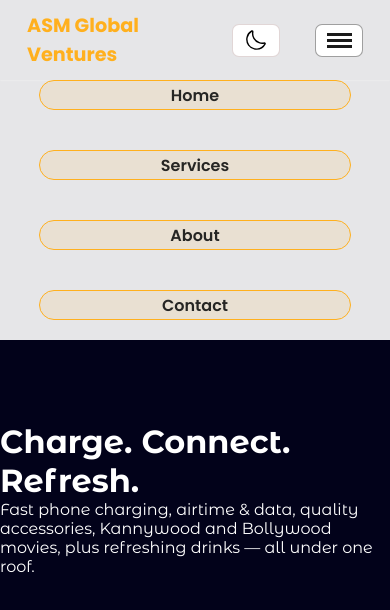
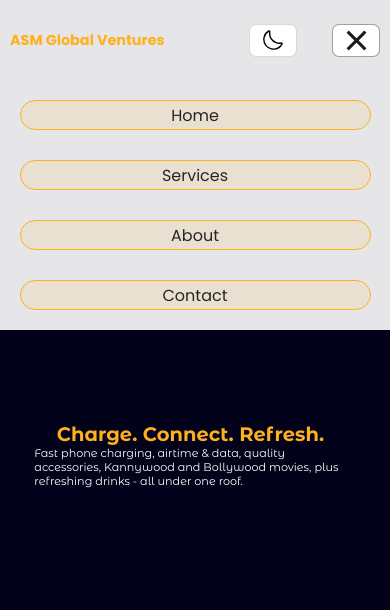
Before and after one commit to Mikaila-Dev/asm-global, a React (Vite) app: page / in a window 390 px wide. Both pictures are taken after a click on the element 339 px from the left and 40 px from the top of the page. Shown: the top 610 px of the page. Built offline with nearby package versions, Linux system fonts and the light colour scheme.

Commit message:
complete header

```diff
--- a/src/Header.jsx
+++ b/src/Header.jsx
@@ -1,10 +1,23 @@
+import { useState } from "react"
 import dark from "./assets/dark.svg"
 export const Header = () => {
+    const [isClickHambuger, setIsClickHambuger] = useState(false);
+    const [isClickBar1, setIsClickBar1] = useState(false)
+    const [isClickBar2, setIsClickBar2] = useState(false)
+    const [isClickBar3, setIsClickBar3] = useState(false)
+
+    const handleClickHambuger = ()=>{
+        setIsClickHambuger(!isClickHambuger)
+        setIsClickBar1(!isClickBar1)
+        setIsClickBar2(!isClickBar2)
+        setIsClickBar3(!isClickBar3)
+    }
+
     return(
         <div>
         <header className="header">
             <div className="logo-name">ASM Global Ventures</div>
-            <nav className="nav-links">
+            <nav className={!isClickHambuger ? "nav-links" : "show"}>
                 <li><a href="#">Home</a></li>
                 <li><a href="#">Services</a></li>
                 <li><a href="#">About</a></li>
@@ -14,10 +27,10 @@ export const Header = () => {
                 <div className="setting">
                     <img style={{width: "20px"}} src={dark} alt="" />
                 </div>
-                <div className="hambuger">
-                    <span className="bar"></span>
-                    <span className="bar"></span>
-                    <span className="bar"></span>
+                <div onClick={handleClickHambuger} className="hambuger">
+                    <span className={!isClickBar1 ? "bar" : "bar-style1"}></span>
+                    <span className={!isClickBar2 ? "bar" : "bar-style2"}></span>
+                    <span className={!isClickBar3 ? "bar" : "bar-style3"}></span>
 
                 </div>
             </div>
--- a/src/HeroSection.jsx
+++ b/src/HeroSection.jsx
@@ -2,8 +2,8 @@
 export const HeroSection = () => {
     return(
         <div className="hero">
-        <h1 style={{color: "white"}}>Charge. Connect. Refresh.</h1>
-        <p style={{color: "white"}}>Fast phone charging, airtime & data, quality accessories, Kannywood and Bollywood movies, plus refreshing drinks — all under one roof.</p>
+        <h1 style={{color: "#ffb01e"}}>Charge. Connect. Refresh.</h1>
+        <p style={{color: "white"}}>Fast phone charging, airtime & data, quality accessories, Kannywood and Bollywood movies, plus refreshing drinks - all under one roof.</p>
         </div>
     )
 }
--- a/src/index.css
+++ b/src/index.css
@@ -1,6 +1,8 @@
 *{margin: 0;padding: 0;box-sizing: border-box;}
 body{
     background: #02021a;
+    width: 100%;
+    height: 100vh;
 }
 .header {
     display: flex;
@@ -12,19 +14,20 @@ body{
     min-height: 80px;
     padding: 0 27px;
     font-family: "poppins";
-    box-shadow: 0px 0px 2px #adacac;
+    /* box-shadow: 0px 0px 2px #adacac; */
     position: fixed;
     width: 100%;
 }
 .logo-name {
     color: #ffb01e;
-    font-size: clamp(1.2rem, 2vw, 4rem);
+    font-size: clamp(0.9rem, 3vw, 4rem);
     font-weight: bold;
 }
 .nav-links {
     display: flex;
     align-items: center;
     gap: 40px;
+    /* transition: all 0.4s ease; */
 }
 .nav-links li {
     list-style: none;
@@ -83,9 +86,11 @@ body{
         align-items: center;
         justify-content: space-between;
         min-height: 80px;
+        padding: 10px;
+        /* box-shadow: 0px 0px 0px rgba(255, 255, 255, 0.9); */
     }
     .nav-links{
-        display: flex;
+        display: none;
         flex-direction: column;
         position: absolute;
         top: 80px;
@@ -96,34 +101,94 @@ body{
         width: 100%;
         left: 0;
         padding-bottom: 20px;
+        /* transition: all 0.4s ease; */
     }
-    .nav-links li {
+   .show {
+        display: flex;
+        flex-direction: column;
+        align-items: center;
+        justify-content: center;
+        gap: 30px;
+        position: absolute;
+        top: 80px;
+        background-color: rgba(255, 255, 255, 0.9); /* Semi-transparent color */
+        backdrop-filter: blur(30px);                  /* Blurs the content behind */
+       -webkit-backdrop-filter: blur(10px);
+        z-index: 1000;
+        width: 100%;
+        left: 0;
+        padding: 20px 0;
+   }
+    .nav-links li, .show li {
         background: #ffb01e1c;
         display: flex;
         align-items: center;
         justify-content: center;
-        width: 80%;
+        width: 90%;
         /* position: relative;
         z-index: 200; */
         height: 30px;
         border-radius: 15px;
         border: 1.5px solid #ffb01e;
     }
-    .nav-links li a {
+    .nav-links li a, .show li a {
         /* background: #ffb01e44; */
         display: flex;
         align-items: center;
         justify-content: center;
         width: 100%;
         height: 30px;
+        color: #131313e8;
+        text-decoration: none;
     }
      .hambuger {
         display: flex;
      }
+}
+@media (max-width: 350px){
+    .menu {
+    display: flex;
+    gap: 15px;
+}
 }
 .hero {
     position: absolute;
     top: 50vh;
     z-index: -1;
     font-family: "Montserrat Alternates";
+    display: flex;
+    flex-direction: column;
+    width: 80%;
+    align-items: center;
+    justify-content: center;
+    transform: translateX(11%);
 }
+.hero h1 {
+    font-size: clamp(0.9rem, 5vw, 7rem);
+}
+.hero p {
+    font-size: clamp(0.7rem, 2.5vw, 3rem);
+}
+.bar-style1 {
+    background: #1b1b1b;
+    transform: rotate(45deg);
+    width: 25px;
+    height: 3px;
+    position: relative;
+    top: 6px;
+}
+.bar-style2{
+     /* background: rgb(11, 184, 63); */
+    transform: rotate(45deg);
+    width: 25px;
+    height: 3px;
+}
+.bar-style3{
+    background: #1b1b1b;
+    transform: rotate(-45deg);
+    position: relative;
+    top: -6px;
+    /* right: 2px; */
+    width: 25px;
+    height: 3px;
+}
```
